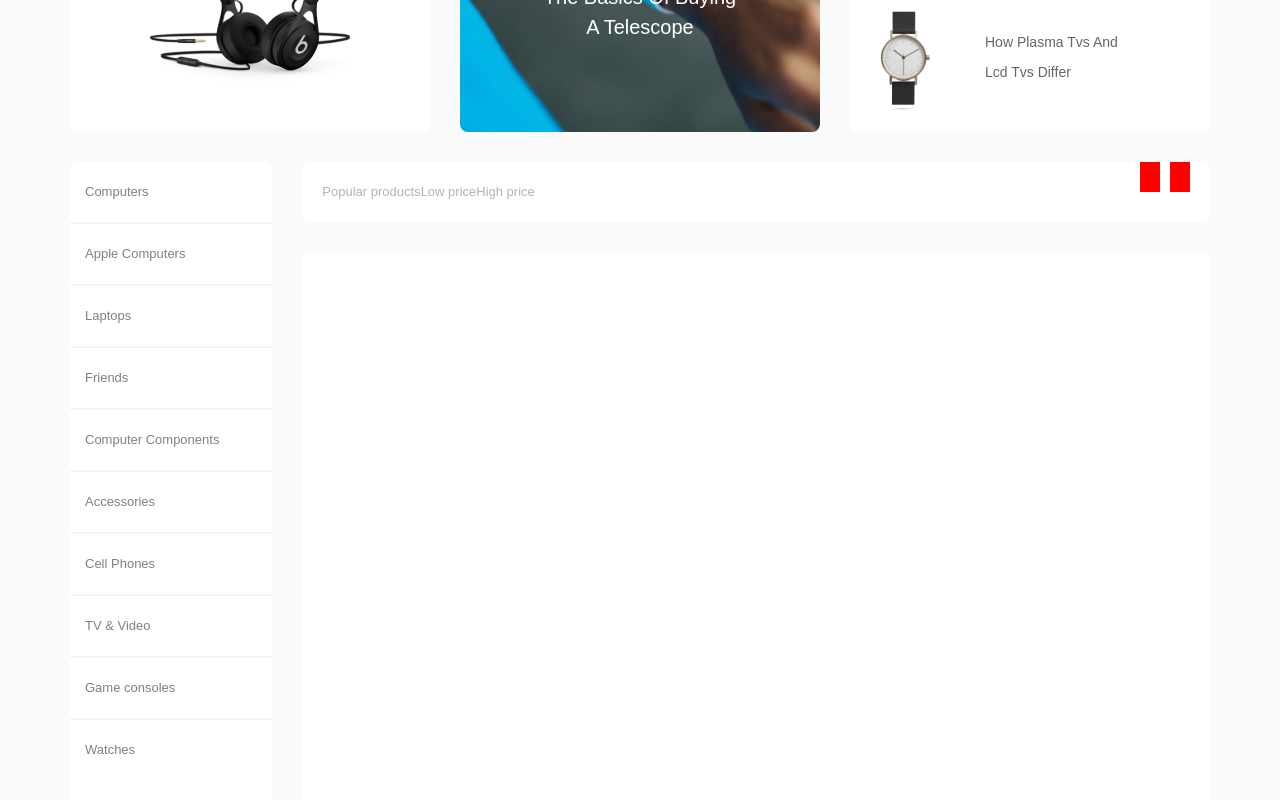
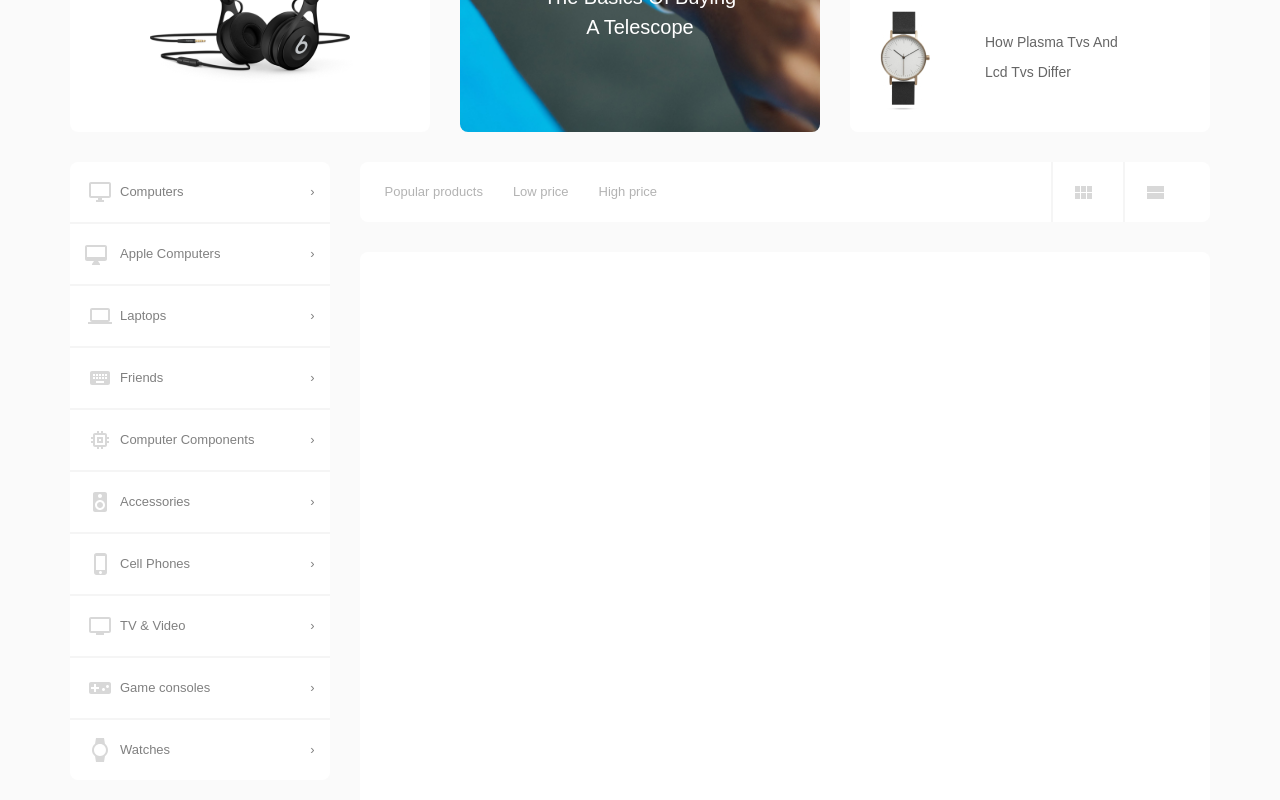
Before and after one commit to ArtBazhik/quantum-test, a React (Create React App) app: page / in a window 1280 px wide. Shown: the part 771-1571 px from the top of the page. Built offline with nearby package versions, Linux system fonts and the light colour scheme.

Commit message:
Work the project

```diff
--- a/src/Components/ContentNav/contentNav.scss
+++ b/src/Components/ContentNav/contentNav.scss
@@ -10,7 +10,7 @@
   display: flex;
   justify-content: space-between;
   margin: 0 0 30px 15px;
-  padding: 0 20px;
+  padding: 0 25px;
   background-color: white;
   border-radius: 8px;
   &__items {
@@ -19,15 +19,27 @@
       font-size: 13px;
       line-height: 60px;
       color: #b3b3b3;
+      margin-right: 30px;
     }
   }
   &__options{
     span{
       display: inline-block;
       width: 20px;
-      height: 50%;
-      background-color: red;
+      height: 100%;
       margin-left: 10px;
+      padding: 0 30px;
+      border-left: 2px solid #f5f5f5;
+      &:nth-child(1){
+        background-image: url('./ic_view_6.svg');
+        background-repeat: no-repeat;
+        background-position: center;
+      }
+      &:nth-child(2){
+        background-image: url('./ic_view_2.svg');
+        background-repeat: no-repeat;
+        background-position: center;
+      }
     }
   }
 }
--- a/src/Components/NavBar/NavBar.js
+++ b/src/Components/NavBar/NavBar.js
@@ -5,16 +5,16 @@ const NavBar = () => {
   return(
     <aside className="content__nav-bar">
       <ul className="nav-bar__categories">
-        <li>Computers</li>
-        <li>Apple Computers</li>
-        <li>Laptops</li>
-        <li>Friends</li>
-        <li>Computer Components</li>
-        <li>Accessories</li>
-        <li>Cell Phones</li>
-        <li>TV & Video</li>
-        <li>Game consoles</li>
-        <li>Watches</li>
+        <li className="nav-bar__computers">Computers</li>
+        <li className="nav-bar__apple-computers">Apple Computers</li>
+        <li className="nav-bar__laptops">Laptops</li>
+        <li className="nav-bar__friends">Friends</li>
+        <li className="nav-bar__computers-components">Computer Components</li>
+        <li className="nav-bar__accessories">Accessories</li>
+        <li className="nav-bar__cell-phones">Cell Phones</li>
+        <li className="nav-bar__tv-video">TV & Video</li>
+        <li className="nav-bar__game-consoles">Game consoles</li>
+        <li className="nav-bar__whatches">Watches</li>
       </ul>
     </aside>
   )
--- a/src/Components/NavBar/navBar.scss
+++ b/src/Components/NavBar/navBar.scss
@@ -1,6 +1,7 @@
 .content {
   &__nav-bar {
-    flex: 0 1 250px;
+    flex: 0 1 30%;
+    align-self: flex-start;
 
     background-color: white;
     margin: 0 15px 30px 0;
@@ -11,14 +12,165 @@
 .nav-bar {
   &__categories {
     li{
+      position: relative;
       font-size: 13px;
       line-height: 60px;
       color: #808080;
       padding: 0 15px;
       border-bottom: 2px solid #f5f5f5;
+      padding-left: 50px;
       &:last-child{
         border-bottom: none;
       }
+      &::after{
+        content:'\203A';
+        position: absolute;
+        display: block;
+        top: 0;
+        right: 15px;
+      }
+    }
+  }
+  &__apple-computers {
+    &::before{
+      content:'';
+      position: absolute;
+      top: 21px;
+      left: 0;
+      margin-left: 15px;
+      display: block;
+      width: 30px;
+      height: 30px;
+      background-image: url('./ic_desktop_mac.svg');
+      background-repeat: no-repeat;
+    }
+  }
+  &__accessories {
+    &::before{
+      content:'';
+      position: absolute;
+      top: 15px;
+      left: 0;
+      margin-left: 15px;
+      display: block;
+      width: 30px;
+      height: 30px;
+      background-image: url('./ic_speaker.svg');
+      background-repeat: no-repeat;
+    }
+  }
+  &__categories {
+  }
+  &__cell-phones {
+    &::before{
+      content:'';
+      position: absolute;
+      top: 15px;
+      left: 0;
+      margin-left: 15px;
+      display: block;
+      width: 30px;
+      height: 30px;
+      background-image: url('./ic_phone_iphone.svg');
+      background-repeat: no-repeat;
+    }
+  }
+  &__computers {
+    &::before{
+      content:'';
+      position: absolute;
+      top: 15px;
+      left: 0;
+      margin-left: 15px;
+      display: block;
+      width: 30px;
+      height: 30px;
+      background-image: url('./ic_desktop_windows.svg');
+      background-repeat: no-repeat;
+    }
+  }
+  &__computers-components {
+    &::before{
+      content:'';
+      position: absolute;
+      top: 15px;
+      left: 0;
+      margin-left: 15px;
+      display: block;
+      width: 30px;
+      height: 30px;
+      background-image: url('./ic_memory.svg');
+      background-repeat: no-repeat;
+    }
+  }
+  &__friends {
+    &::before{
+      content:'';
+      position: absolute;
+      top: 15px;
+      left: 0;
+      margin-left: 15px;
+      display: block;
+      width: 30px;
+      height: 30px;
+      background-image: url('./ic_keyboard.svg');
+      background-repeat: no-repeat;
+    }
+  }
+  &__game-consoles {
+    &::before{
+      content:'';
+      position: absolute;
+      top: 15px;
+      left: 0;
+      margin-left: 15px;
+      display: block;
+      width: 30px;
+      height: 30px;
+      background-image: url('./ic_videogame_asset.svg');
+      background-repeat: no-repeat;
+    }
+  }
+  &__laptops {
+    &::before{
+      content:'';
+      position: absolute;
+      top: 15px;
+      left: 0;
+      margin-left: 15px;
+      display: block;
+      width: 30px;
+      height: 30px;
+      background-image: url('./ic_laptop.svg');
+      background-repeat: no-repeat;
+    }
+  }
+  &__tv-video {
+    &::before{
+      content:'';
+      position: absolute;
+      top: 15px;
+      left: 0;
+      margin-left: 15px;
+      display: block;
+      width: 30px;
+      height: 30px;
+      background-image: url('./ic_tv.svg');
+      background-repeat: no-repeat;
+    }
+  }
+  &__whatches {
+    &::before{
+      content:'';
+      position: absolute;
+      top: 15px;
+      left: 0;
+      margin-left: 15px;
+      display: block;
+      width: 30px;
+      height: 30px;
+      background-image: url('./ic_watch.svg');
+      background-repeat: no-repeat;
     }
   }
 }
--- a/src/Components/SlickSlider/SlickSlider.js
+++ b/src/Components/SlickSlider/SlickSlider.js
@@ -8,6 +8,7 @@ import Slide3 from './Slide3.jpg'
 // import NextBtn from './Right-button.svg'
 
 
+const SlickSlider = () => {
   const settings = {
     dots: true,
     infinite: true,
@@ -16,9 +17,6 @@ const settings = {
     slidesToScroll: 1,
     className: "slides"
   };
-
-const SlickSlider = () => {
-
   return (
     <section className="slickSlider">
       <div className="container">
```
Also changed, not shown: src/Components/ContentNav/ic_view_2.svg (added), src/Components/ContentNav/ic_view_6.svg (added). Lines whose indentation alone changed are shown as unchanged.
